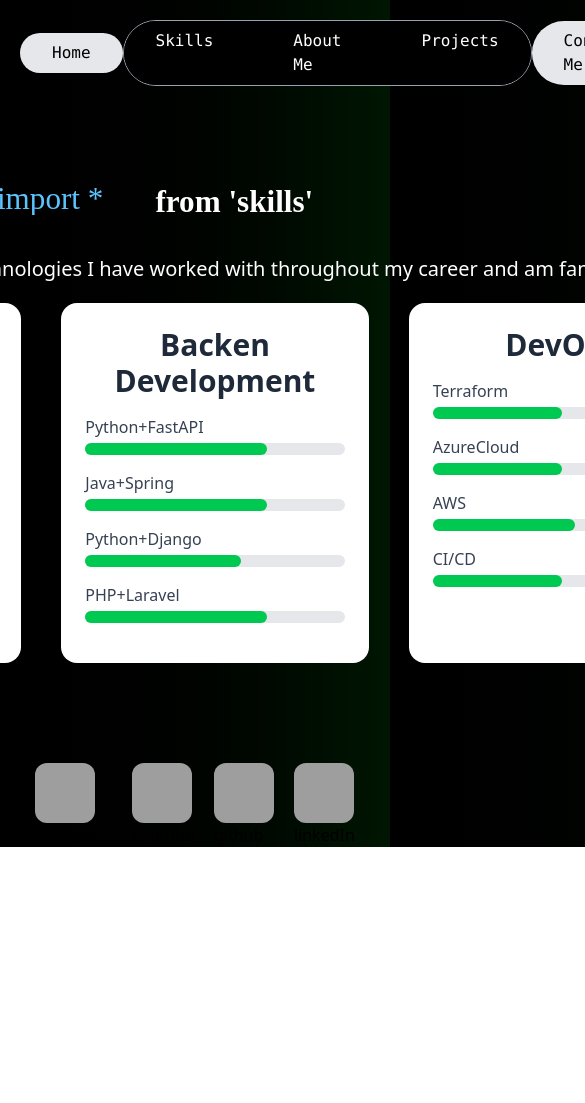
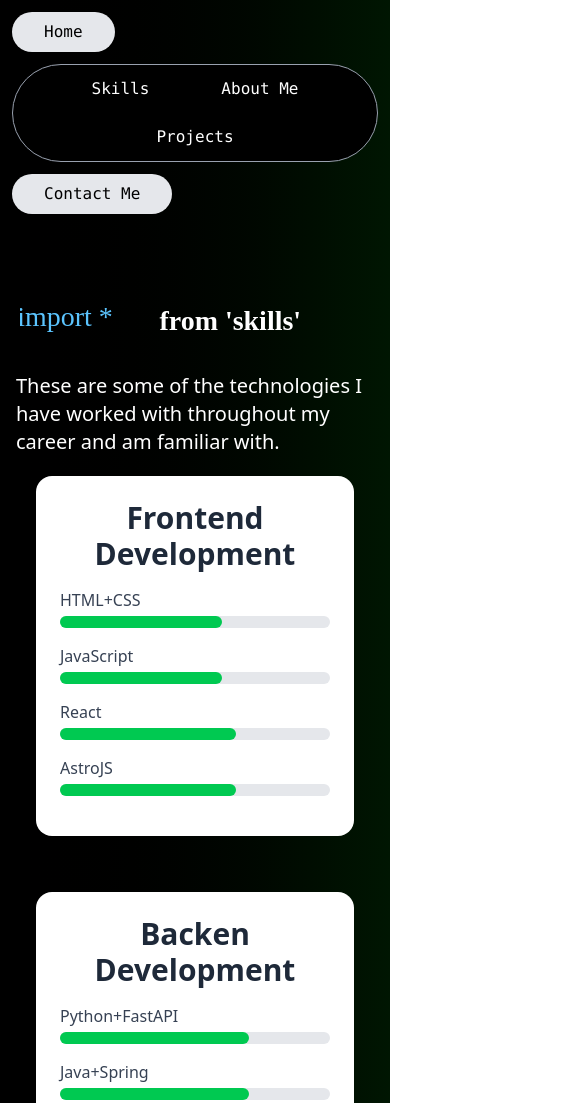
Before and after one commit to ricjpg/portfolio, an Astro site: page /skills in a window 390 px wide. Shown: the top 1103 px of the page, 585 px wide, since content can reach past the window. Before the commit the page ends 847 px from the top, so only its background shows below. Built offline with nearby package versions, Linux system fonts and the light colour scheme; Astro itself is replaced by a stand-in of ours; grey boxes are pictures that could not be loaded.

Commit message:
fixed: layouts and responsive

```diff
--- a/src/components/Nav.astro
+++ b/src/components/Nav.astro
@@ -7,8 +7,10 @@ const centerItems = NavItems.filter((link) => link.position == "center");
 const rightItems = NavItems.filter((link) => link.position == "right");
 ---
 
-<nav class="w-full flex justify-between items-center bg-transparent px-5 py-5">
-  <div class="flex gap-4">
+<nav
+  class="w-full flex flex-wrap md:flex-nowrap justify-between items-center bg-transparent px-3 py-3 gap-3"
+>
+  <div class="flex flex-wrap gap-2 md:gap-4">
     {
       leftItems.map((link) => (
         <a
@@ -21,7 +23,9 @@ const rightItems = NavItems.filter((link) => link.position == "right");
       ))
     }
   </div>
-  <div class="flex gap-4 bg-black border-1 border-gray-400 rounded-full">
+  <div
+    class="flex flex-wrap justify-center gap-2 sm:gap-4 bg-black border border-gray-400 rounded-full px-2 py-1"
+  >
     {
       centerItems.map((link) => (
         <a
@@ -34,7 +38,7 @@ const rightItems = NavItems.filter((link) => link.position == "right");
       ))
     }
   </div>
-  <div class="flex gap-4">
+  <div class="flex flex-wrap gap-2 md:gap-4">
     {
       rightItems.map((link) => (
         <a
--- a/src/components/SkillsCard.astro
+++ b/src/components/SkillsCard.astro
@@ -1,26 +1,27 @@
 ---
-import type {SkillSetProps} from '../interfaces/interface';
+import type { SkillSetProps } from "../interfaces/interface";
 
-const {tittle, skills} = Astro.props as SkillSetProps;
+const { tittle, skills } = Astro.props as SkillSetProps;
 ---
 
-
-<section class="bg-white rounded-2xl p-6 w-full max-w-md mx-5 my-5">
-<h2 class="text-3xl font-bold mb-4 text-gray-800 text-center row-1">{tittle}</h2>
-{skills.map(({name, level})=>(
-    <div class="mb-4">
+<section class="bg-white rounded-2xl p-6 max-w-md mx-5 my-5">
+  <h2 class="text-3xl font-bold mb-4 text-gray-800 text-center row-1">
+    {tittle}
+  </h2>
+  {
+    skills.map(({ name, level }) => (
+      <div class="mb-4">
         <div class="flex justify-between mb-1">
-            <span class="text-md font-medium text-gray-700">{name}</span>
+          <span class="text-md font-medium text-gray-700">{name}</span>
         </div>
 
         <div class="w-full bg-gray-200 rounded-full h-3">
-
-            <div
+          <div
             class=" bg-green-500 h-3 rounded-full transition-all duration-300 ease-linear"
             style={`width: ${level}%`}
-            ></div>
-
+          />
         </div>
-    </div>
-))}
+      </div>
+    ))
+  }
 </section>
--- a/src/content/db.ts
+++ b/src/content/db.ts
@@ -154,7 +154,7 @@ export const projectsList: ProjectProps[] = [
     title: "Plataforma de E-commerce y Analítica",
     description:
       "Infraestructura para una plataforma de e-commerce manejada con Terraform",
-    img: "classifier.png",
+    img: "general-diagram.png",
     href: "/projects/ecommerce",
   },
 ];
--- a/src/layouts/Layout.astro
+++ b/src/layouts/Layout.astro
@@ -3,13 +3,7 @@ import "../styles/global.css";
 import Nav from "../components/Nav.astro";
 import Footer from "../components/Footer.astro";
 import TerminalCard from "../components/TerminalCard.astro";
-import {
-  NavItems,
-  skills,
-  SocialList,
-  terminalList,
-  HorizontalCardList,
-} from "../content/db";
+import { NavItems, SocialList } from "../content/db";
 import SkillsCard from "../components/SkillsCard.astro";
 import { Image } from "astro:assets";
 ---
@@ -23,7 +17,7 @@ import { Image } from "astro:assets";
     <title>ricnull</title>
   </head>
   <body>
-    <div>
+    <div class="">
       <Nav items={NavItems} />
       <slot name="after-header" />
 
--- a/src/pages/projects.astro
+++ b/src/pages/projects.astro
@@ -8,7 +8,7 @@ import ProjectCard from "../components/ProjectCard.astro";
 <Layout>
   <div slot="after-header">
     <div class="place-items-center">
-      <div class="flex mx-10 mt-10 overflow-hidden w-full max-w-6xl">
+      <div class="flex mx-10 mt-10 overflow-hidden w-full px-5 max-w-6xl">
         <Image
           src="/images/const-projects.svg"
           alt="Hello Image"
@@ -17,8 +17,8 @@ import ProjectCard from "../components/ProjectCard.astro";
           class="mt-10 mb-10 w-64 flex-auto"
         />
       </div>
-      <div class="flex flex-row mb-10 w-6xl place-items-center">
-        <span class="text-white font-light text-xl flex place-items-center">
+      <div class="flex flex-row mb-10 place-items-center">
+        <span class="text-white font-light text-xl place-items-center">
           Here you will find some of the projects I have collaborated on.
         </span>
       </div>
--- a/src/pages/skills.astro
+++ b/src/pages/skills.astro
@@ -8,7 +8,7 @@ import SkillsCard from "../components/SkillsCard.astro";
 <Layout>
   <div slot="after-header">
     <div class="place-items-center">
-      <div class="flex mx-10 mt-10 overflow-hidden w-full max-w-6xl">
+      <div class="flex mx-10 mt-10 overflow-hidden w-full px-5 max-w-6xl">
         <Image
           src="/images/skills.svg"
           alt="Hello Image"
@@ -17,12 +17,14 @@ import SkillsCard from "../components/SkillsCard.astro";
           class="mt-10 mb-10 w-64 flex-auto"
         />
       </div>
-      <div class="ml-10 mb-10 w-6xl place-items-center">
-        <span class="text-white font-light text-xl">
+      <div class="mx-4 px-5-10 mb-10 place-items-center">
+        <span class="text-white font-light text-xl sm:break-all md:break-all">
           These are some of the technologies I have worked with throughout my
           career and am familiar with.
         </span>
-        <div class="flex">
+        <div
+          class="grid grid-cols-1 sm:grid-cols-2 lg:grid-cols-3 gap-4 max-w-6xl"
+        >
           {skills.map((entry) => <SkillsCard {...entry} />)}
         </div>
       </div>
```
